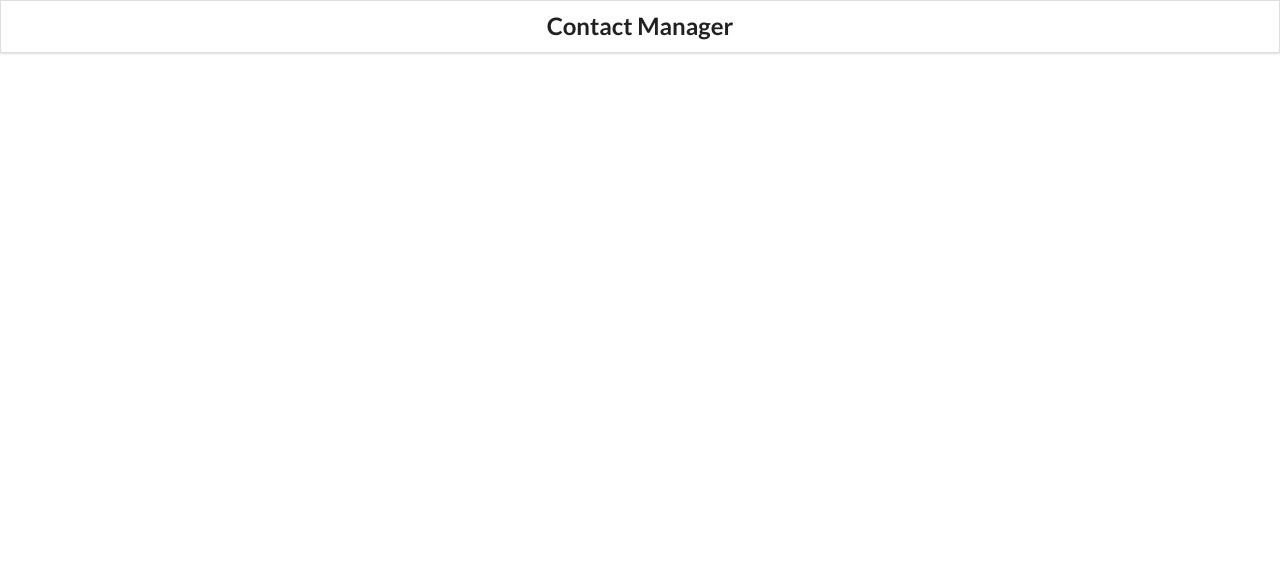
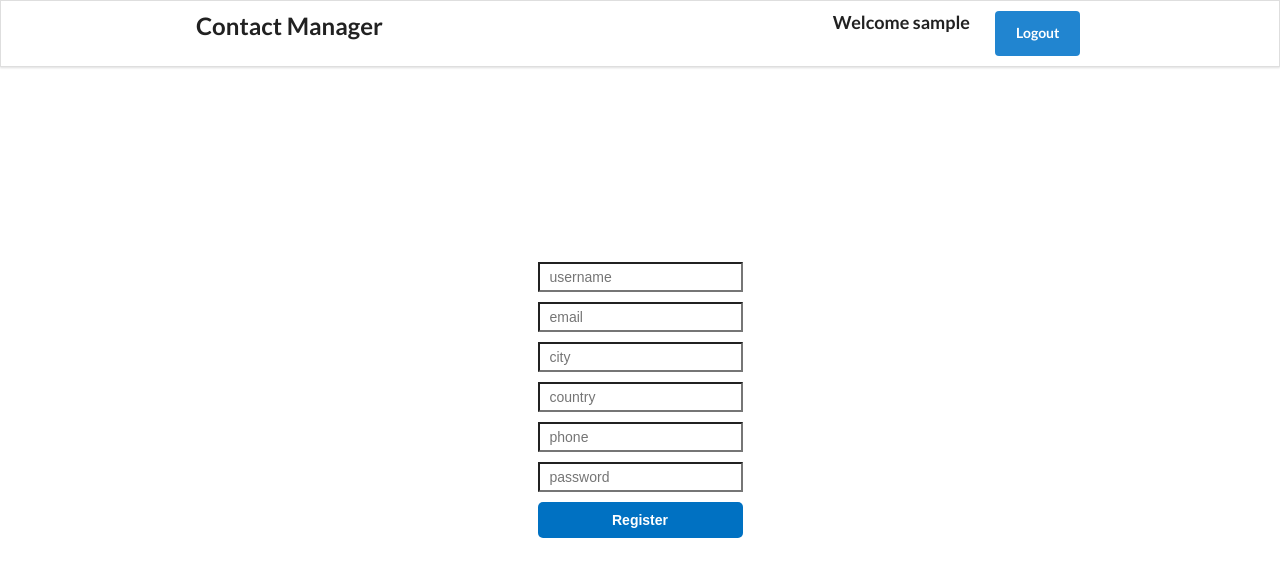
Before and after one commit to bhargav-2112/contact-manager, a React (Create React App) app: page /register in a window 1280 px wide. Before the commit this address had no page. Shown: the top 576 px of the page. Built offline with nearby package versions, Linux system fonts and the light colour scheme; sample sign-in values are in the browser's storage.

Commit message:
Authentication implemented

```diff
--- a/src/components/App.js
+++ b/src/components/App.js
@@ -2,22 +2,53 @@ import './App.css';
 import Header from './Header';
 import AddContact from './AddContact';
 import ContactList from './ContactList';
-import {BrowserRouter as Router, Routes, Route} from 'react-router-dom';
+import {BrowserRouter as Router, Routes, Route, Navigate} from 'react-router-dom';
 import ContactDetails from './ContactDetails';
 import EditContact from './EditContact';
 import { ContactsCrudContextProvider } from "../context/ContactsCrudContext";
+import Login from './Login';
+import { useContext } from 'react';
+import { AuthContext } from '../context/AuthContext';
+import Register from './Register';
 
 function App() {
+  const ProtectedRoute = ({children}) => {
+    const {user} = useContext(AuthContext);
+    console.log("user",user);
+    if(!user){
+      return <Navigate to='/login'/>
+    }
+    return children;
+  }
   return (
     <div className='ui container'>
       <Router>
         <Header />
         <ContactsCrudContextProvider>
         <Routes>
-        <Route path='/' element={<ContactList/>} exact/>
-        <Route path='/add' element={<AddContact/>} exact/>
-        <Route path='/edit' element={<EditContact/>} exact/>
-        <Route path='/contact/:id' element={<ContactDetails/>} exact/>
+        <Route path='/' element={
+        <ProtectedRoute>
+          <ContactList/>
+        </ProtectedRoute>
+
+        } exact/>
+        <Route path='/add' element={
+        <ProtectedRoute>
+          <AddContact/>
+        </ProtectedRoute>
+        } exact/>
+        <Route path='/edit' element={
+        <ProtectedRoute>
+          <EditContact/>
+        </ProtectedRoute>
+        } exact/>
+        <Route path='/contact/:id' element={
+        <ProtectedRoute>
+          <ContactDetails/>
+        </ProtectedRoute>
+        } exact/>
+        <Route path='/login' element={<Login/>} exact/>
+        <Route path='/register' element={<Register/>} exact/>
         </Routes>
         </ContactsCrudContextProvider>
       </Router>
--- a/src/components/Header.js
+++ b/src/components/Header.js
@@ -1,10 +1,24 @@
-import React from 'react'
+import React, { useContext } from 'react'
+import { AuthContext } from '../context/AuthContext';
+import {Navigate} from 'react-router-dom';
 
 function Header() {
+  const {user} = useContext(AuthContext);
+  const handleLogout = () => {
+    localStorage.removeItem('user');
+    window.location.reload();
+    <Navigate to ="/" />
+  }
   return (
     <div className='ui fixed menu'>
         <div className='ui container center'>
             <h2>Contact Manager</h2>
+            {user &&
+            <div style={{marginLeft: "450px", display:"inline-flex"}}>
+              <h3>Welcome {user.username}</h3>
+              <button onClick={handleLogout} className="ui button blue right" style={{marginLeft: "25px",}}>Logout</button>
+            </div>
+            }
         </div>
     </div>
   )
--- /dev/null
+++ b/src/components/Login.js
@@ -0,0 +1,87 @@
+import React, { useContext, useState } from 'react'
+import { AuthContext } from '../context/AuthContext';
+import {useNavigate} from 'react-router-dom'
+import "./login.css"
+import {Link} from 'react-router-dom'
+import api from "../api/contacts";
+
+const Login = () => {
+    const [credentials, setCredentials] = useState({
+        username:undefined,
+        password:undefined
+    });
+
+    const {loading, error, dispatch} = useContext(AuthContext);
+    const navigate = useNavigate();
+
+    const handleChange = (e) => {
+        const loginData = setCredentials((prev) => (
+            {
+            ...prev,
+            [e.target.id]: e.target.value
+        })//this will assign value to the id of the input
+        )
+        console.log("loginData",loginData);
+    }
+    const retrieveContacts = async () => {
+        const response = await api.get("/contacts");
+        const {data} = response;
+        data.forEach(contact => {
+            console.log(contact);
+            const checkUser = contact.username == credentials.username && contact.password == credentials.password
+            if (checkUser) {
+                dispatch({type:"LOGIN_SUCCESS", payload:contact})
+                navigate('/');
+            }
+        })
+        console.log("response",data);
+        console.log("Credentials", credentials);
+        // if (response.data) {
+        //   setContacts(response.data);
+        // }
+      };
+
+      const handleClick = async(e) => {
+        e.preventDefault();
+        // dispatch({type: "LOGIN_START"});
+        try {
+            retrieveContacts();
+            // dispatch({type:"LOGIN_SUCCESS", payload: res.data.details});
+
+        } catch (error) {
+            dispatch({ type: "LOGIN_FAILURE", payload: error.response.data });
+        }
+
+    }
+
+  return (
+    <div className="login">
+    <div className="lContainer">
+      <input
+        type="text"
+        placeholder="username"
+        id="username"
+        onChange={handleChange}
+        className="lInput"
+      />
+      <input
+        type="password"
+        placeholder="password"
+        id="password"
+        onChange={handleChange}
+        className="lInput"
+      />
+      <button disabled={loading} onClick={handleClick} className="lButton">
+        Login
+      </button>
+      <p>Don't have an account</p>
+      <Link to="/register" >
+          <span>Register here</span>
+        </Link>
+      {error && <span>{error.message}</span>}
+    </div>
+  </div>
+  )
+}
+
+export default Login
--- /dev/null
+++ b/src/components/Register.js
@@ -0,0 +1,96 @@
+import React, { useContext, useState } from 'react'
+import { AuthContext } from '../context/AuthContext';
+import {useNavigate} from 'react-router-dom'
+import { useContactsCrud } from '../context/ContactsCrudContext';
+import "./login.css"
+
+const Register = () => {
+    const [credentials, setCredentials] = useState({
+        username:undefined,
+        email:undefined,
+        password:undefined
+    });
+    const {addContactHandler} = useContactsCrud();
+    const {loading, error, dispatch} = useContext(AuthContext);
+    const navigate = useNavigate();
+
+    const handleChange = (e) => {
+        const registerData = setCredentials((prev) => (
+            {
+            ...prev,
+            [e.target.id]: e.target.value
+        })//this will assign value to the id of the input
+        )
+        console.log("registerData",registerData);
+    }
+
+    const handleClick = async(e) => {
+        e.preventDefault();
+        dispatch({type: "REGISTER_START"});
+        try {
+            // const res = await axios.post("/contacts", credentials)
+            addContactHandler(credentials);
+            // dispatch({type:"REGISTER_SUCCESS", payload: res.data.details});
+            navigate('/');
+        } catch (error) {
+            dispatch({ type: "REGISTER_FAILURE", payload: error.response.data });
+        }
+
+    }
+
+  return (
+    <div className="login">
+    <div className="lContainer">
+      <input
+        type="text"
+        placeholder="username"
+        id="username"
+        onChange={handleChange}
+        className="lInput"
+      />
+      <input
+        type="text"
+        placeholder="email"
+        id="email"
+        onChange={handleChange}
+        className="lInput"
+      />
+      <input
+        type="text"
+        placeholder="city"
+        id="city"
+        onChange={handleChange}
+        className="lInput"
+      />
+      <input
+        type="text"
+        placeholder="country"
+        id="country"
+        onChange={handleChange}
+        className="lInput"
+      />
+      <input
+        type="text"
+        placeholder="phone"
+        id="phone"
+        onChange={handleChange}
+        className="lInput"
+      />
+      <input
+        type="password"
+        placeholder="password"
+        id="password"
+        onChange={handleChange}
+        className="lInput"
+      />
+      <button disabled={loading} onClick={handleClick} className="lButton">
+        Register
+      </button>
+
+      {error && <span>{error.message}</span>}
+    </div>
+  </div>
+  )
+}
+
+export default Register
--- /dev/null
+++ b/src/components/login.css
@@ -0,0 +1,32 @@
+.login {
+    height: 100vh;
+    display: flex;
+    align-items: center;
+    justify-content: center;
+}
+
+.lContainer {
+    display: flex;
+    flex-direction: column;
+    gap: 10px;
+}
+
+.lInput {
+    height: 30px;
+    padding: 10px;
+}
+
+.lButton {
+    border: none;
+    padding: 10px 20px;
+    background-color: #0071c2;
+    color: white;
+    font-weight: bold;
+    cursor: pointer;
+    border-radius: 5px;
+}
+
+.lButton:disabled {
+    background-color: #0071c28c;
+    cursor: not-allowed;
+}
--- /dev/null
+++ b/src/context/AuthContext.js
@@ -0,0 +1,78 @@
+import { createContext, useEffect, useReducer } from "react";
+
+const INITIAL_STATE = {
+    user:JSON.parse(localStorage.getItem("user")) || null,
+    loading:false,
+    error:null
+}
+
+export const AuthContext = createContext(INITIAL_STATE);
+
+const AuthReducer = (state, action) => {
+    switch (action.type) {
+    case "LOGIN_START":
+        return {
+            user:null,
+            loading:true,
+            error:null
+        };
+    case "LOGIN_SUCCESS":
+        return {
+            user:action.payload,
+            loading:false,
+            error:null
+            };
+    case "REGISTER_START":
+        return {
+            user:null,
+            loading:true,
+            error:null
+        };
+    case "REGISTER_SUCCESS":
+        return {
+            user:action.payload,
+            loading:false,
+            error:null
+            };
+    case "LOGIN_FAILURE":
+        return {
+            user:null,
+            loading:false,
+            error:action.payload
+            };
+    case "REGISTER_FAILURE":
+        return {
+            user:null,
+            loading:false,
+            error:action.payload
+            };
+    case "LOGOUT":
+        return {
+            user:null,
+            loading:true,
+            error:null
+        };
+        default:
+        return state;
+    }
+}
+
+export const AuthContextProvider = ({ children }) => {
+    const [state, dispatch] = useReducer(AuthReducer, INITIAL_STATE);
+    useEffect(() => {
+      localStorage.setItem("user", JSON.stringify(state.user));
+    }, [state.user])
+
+    return (
+      <AuthContext.Provider
+        value={{
+          user: state.user,
+          loading: state.loading,
+          error: state.error,
+          dispatch,
+        }}
+      >
+        {children}
+      </AuthContext.Provider>
+    );
+  };
--- a/src/index.js
+++ b/src/index.js
@@ -1,10 +1,13 @@
 import React from 'react';
 import ReactDOM from 'react-dom/client';
 import App from './components/App';
+import { AuthContextProvider } from './context/AuthContext';
 
 const root = ReactDOM.createRoot(document.getElementById('root'));
 root.render(
   <React.StrictMode>
-    <App />
+    <AuthContextProvider>
+      <App />
+    </AuthContextProvider>
   </React.StrictMode>
 );
```
Also changed, not shown: Notes.txt (added), 1 other file (tests, documents, lock files or other folders).
